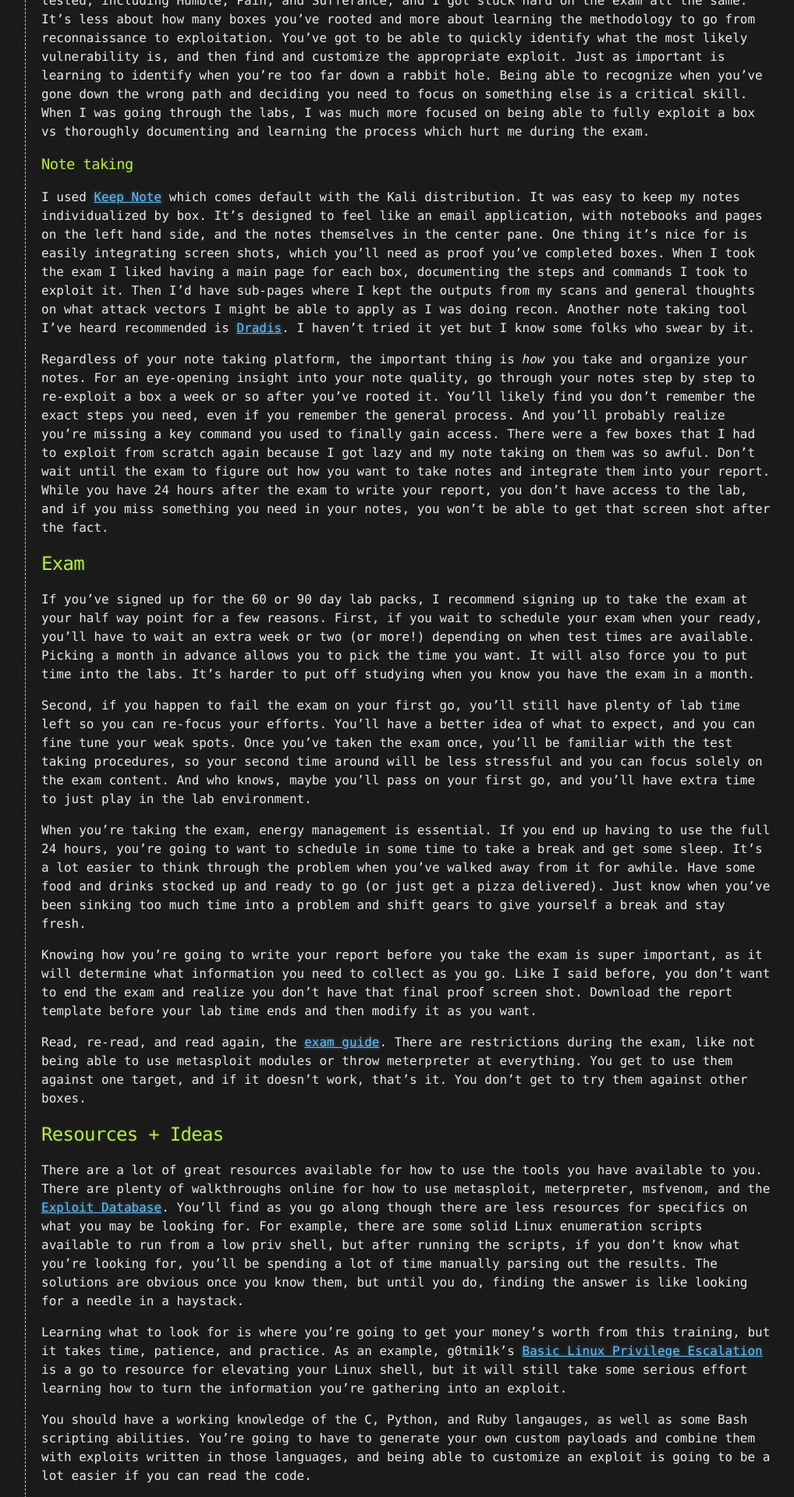
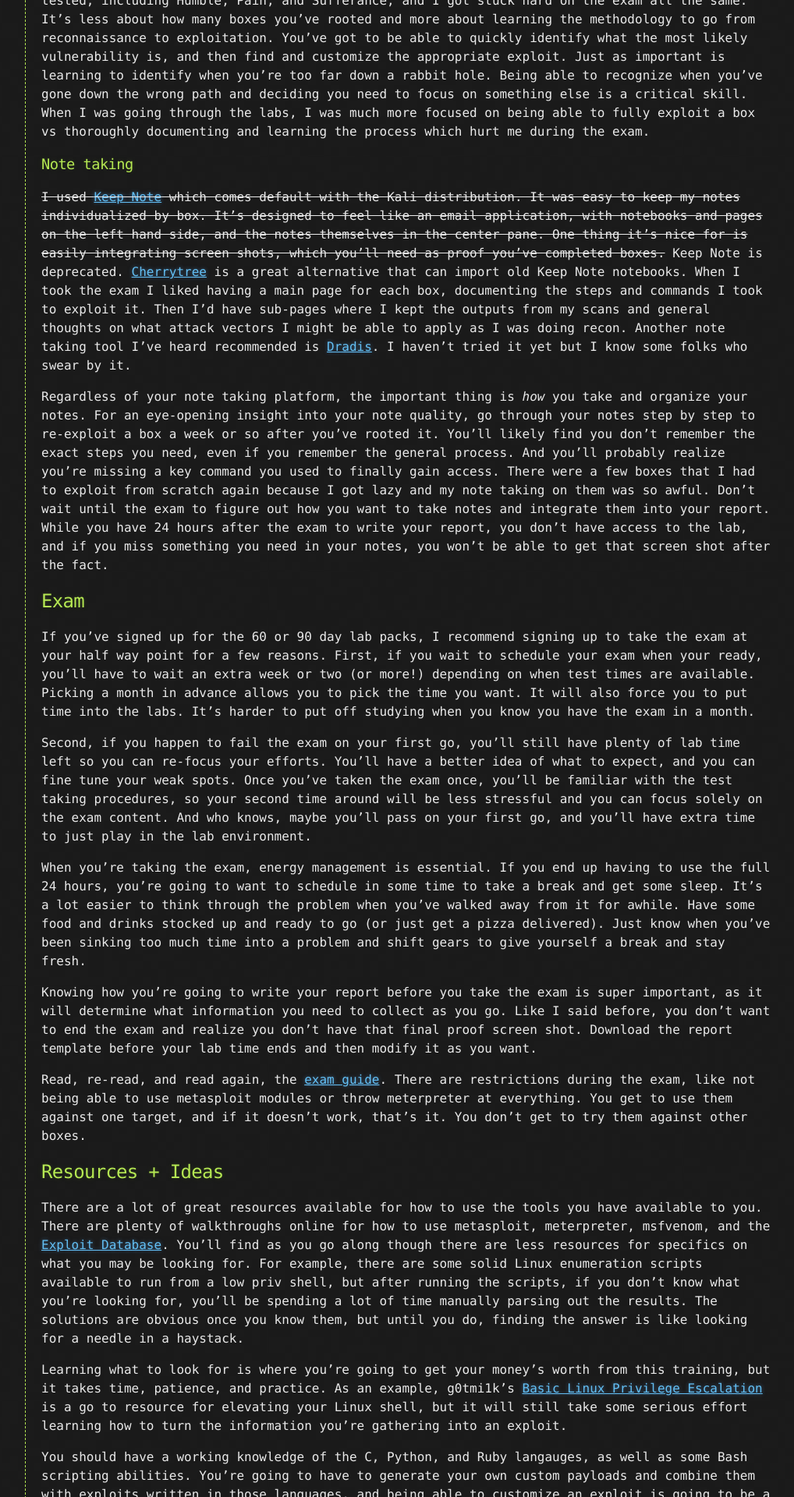
Before and after one commit to 6r0k3d/6r0k3d.github.io, a Jekyll site: the page built from _posts/2018-09-23-oscp_thoughts.md, in a window 1280 px wide. Shown: the part 1928-3848 px from the top of the page at 78% size, without its empty margins (188-1206 px from the left). Built offline with Jekyll 4.4.1, drawn with Linux system fonts in a browser that asks for light colours; nearby versions of some CDN libraries; comment, search, counter and statistics services are not loaded; some of the changed text lies outside the part shown.

Commit message:
Update oscp_thoughts
Change notetaking app, Keep Note is deprecated

```diff
--- a/_posts/2018-09-23-oscp_thoughts.md
+++ b/_posts/2018-09-23-oscp_thoughts.md
@@ -33,7 +34,7 @@ The main question I asked everyone when I started was how many and which boxes s
 
 ### Note taking
 
-I used [Keep Note](http://keepnote.org/) which comes default with the Kali distribution. It was easy to keep my notes individualized by box. It's designed to feel like an email application, with notebooks and pages on the left hand side, and the notes themselves in the center pane. One thing it's nice for is easily integrating screen shots, which you'll need as proof you've completed boxes. When I took the exam I liked having a main page for each box, documenting the steps and commands I took to exploit it. Then I'd have sub-pages where I kept the outputs from my scans and general thoughts on what attack vectors I might be able to apply as I was doing recon. Another note taking tool I've heard recommended is [Dradis](https://dradisframework.com/ce/). I haven't tried it yet but I know some folks who swear by it.
+~~I used [Keep Note](http://keepnote.org/) which comes default with the Kali distribution. It was easy to keep my notes individualized by box. It's designed to feel like an email application, with notebooks and pages on the left hand side, and the notes themselves in the center pane. One thing it's nice for is easily integrating screen shots, which you'll need as proof you've completed boxes.~~ Keep Note is deprecated. [Cherrytree](https://www.giuspen.com/cherrytree/) is a great alternative that can import old Keep Note notebooks. When I took the exam I liked having a main page for each box, documenting the steps and commands I took to exploit it. Then I'd have sub-pages where I kept the outputs from my scans and general thoughts on what attack vectors I might be able to apply as I was doing recon. Another note taking tool I've heard recommended is [Dradis](https://dradisframework.com/ce/). I haven't tried it yet but I know some folks who swear by it.
 
 Regardless of your note taking platform, the important thing is *how* you take and organize your notes. For an eye-opening insight into your note quality, go through your notes step by step to re-exploit a box a week or so after you've rooted it. You'll likely find you don't remember the exact steps you need, even if you remember the general process. And you'll probably realize you're missing a key command you used to finally gain access. There were a few boxes that I had to exploit from scratch again because I got lazy and my note taking on them was so awful. Don't wait until the exam to figure out how you want to take notes and integrate them into your report. While you have 24 hours after the exam to write your report, you don't have access to the lab, and if you miss something you need in your notes, you won't be able to get that screen shot after the fact.
 
```
Also changed, not shown: other parts of _posts/2018-09-23-oscp_thoughts.md (+2 -1 lines).
